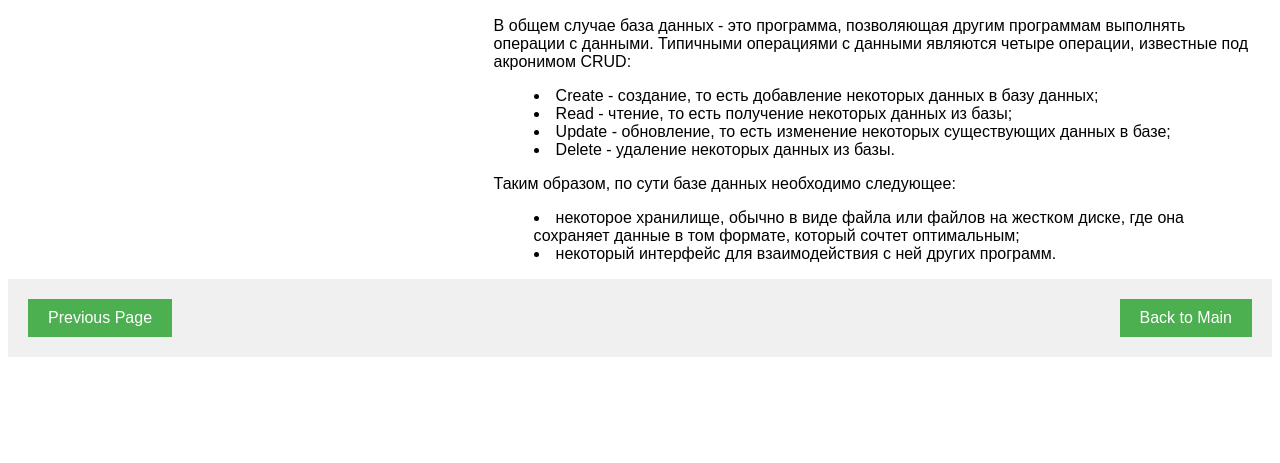
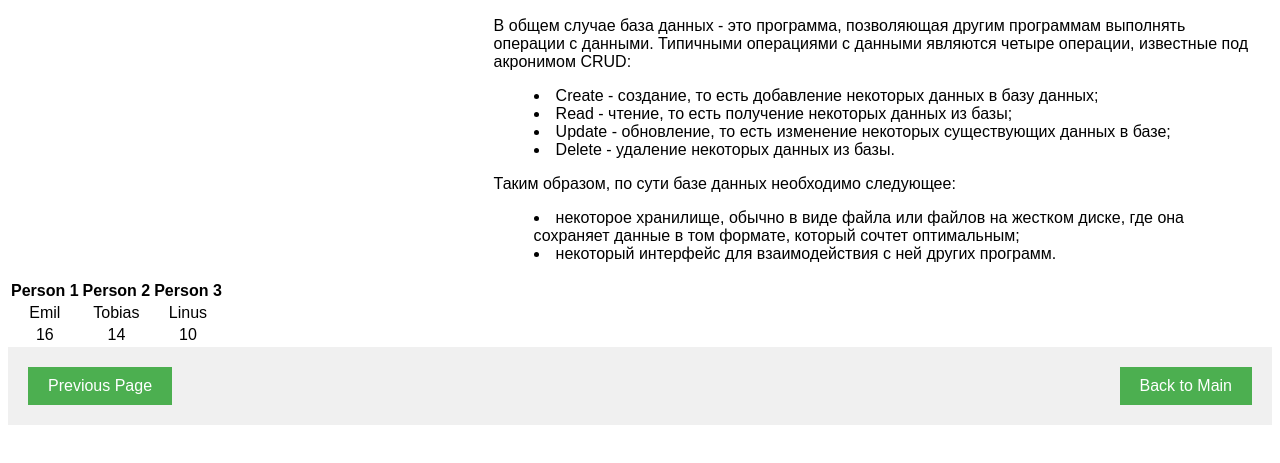
Before and after one commit to IPOLIPOL/-your-username-.github.io, a plain HTML site: page presentation-page3.html in a window 1280 px wide. Shown: the part 111-574 px from the top of the page. Drawn offline with Linux system fonts and the light colour scheme.

Commit message:
Update presentation-page3.html

```diff
--- a/presentation-page3.html
+++ b/presentation-page3.html
@@ -60,7 +60,25 @@
 <li>некоторый интерфейс для взаимодействия с ней других программ.</li>
 </ul>
     </div>
-
+<div>
+    <table>
+  <tr>
+    <th>Person 1</th>
+    <th>Person 2</th>
+    <th>Person 3</th>
+  </tr>
+  <tr>
+    <td>Emil</td>
+    <td>Tobias</td>
+    <td>Linus</td>
+  </tr>
+  <tr>
+    <td>16</td>
+    <td>14</td>
+    <td>10</td>
+  </tr>
+</table>
+    </div>
     <div class="nav-bar">
         <a href="presentation-page2.html" class="nav-button">Previous Page</a>
         <a href="index.html" class="nav-button">Back to Main</a>
```
